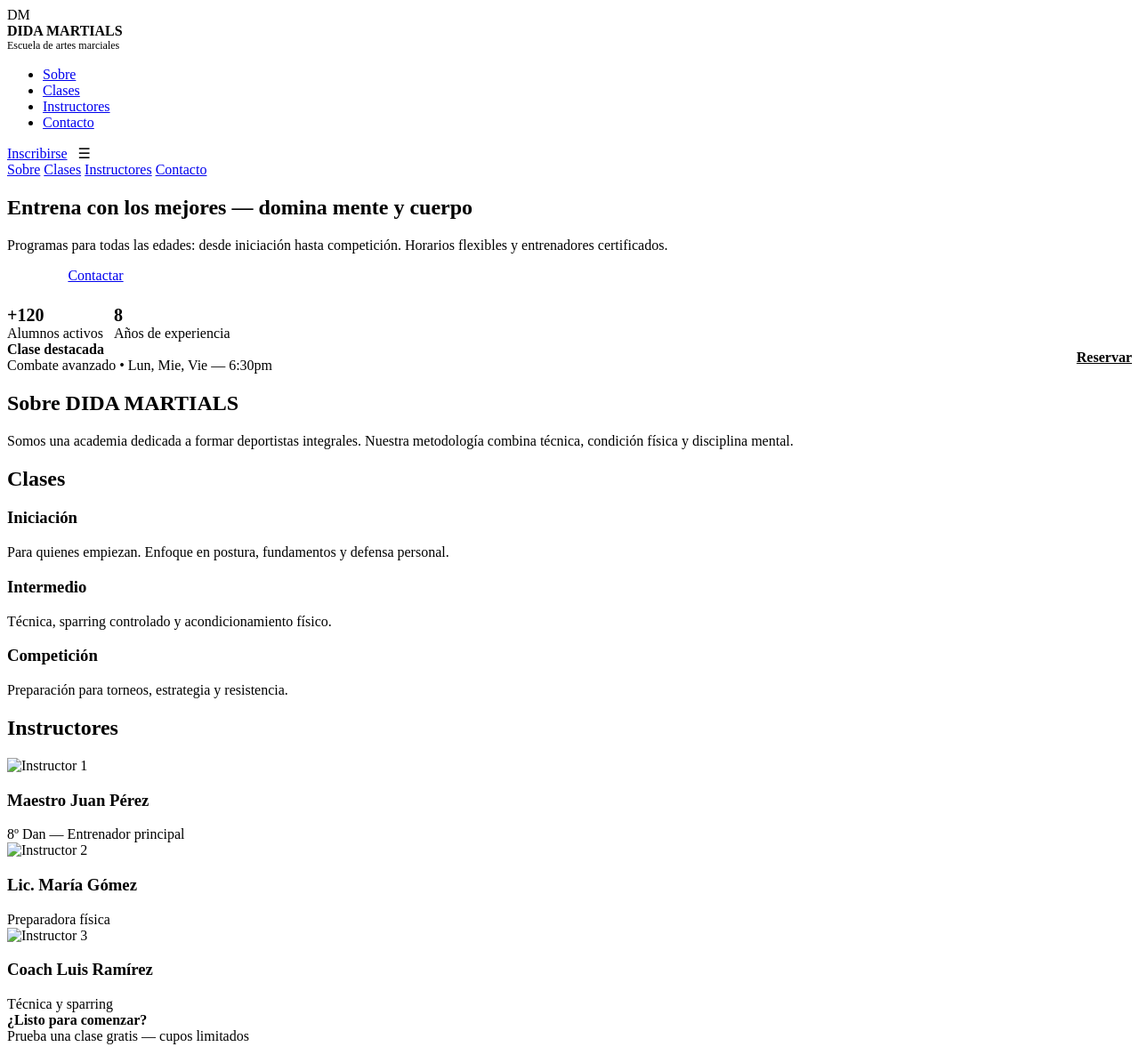
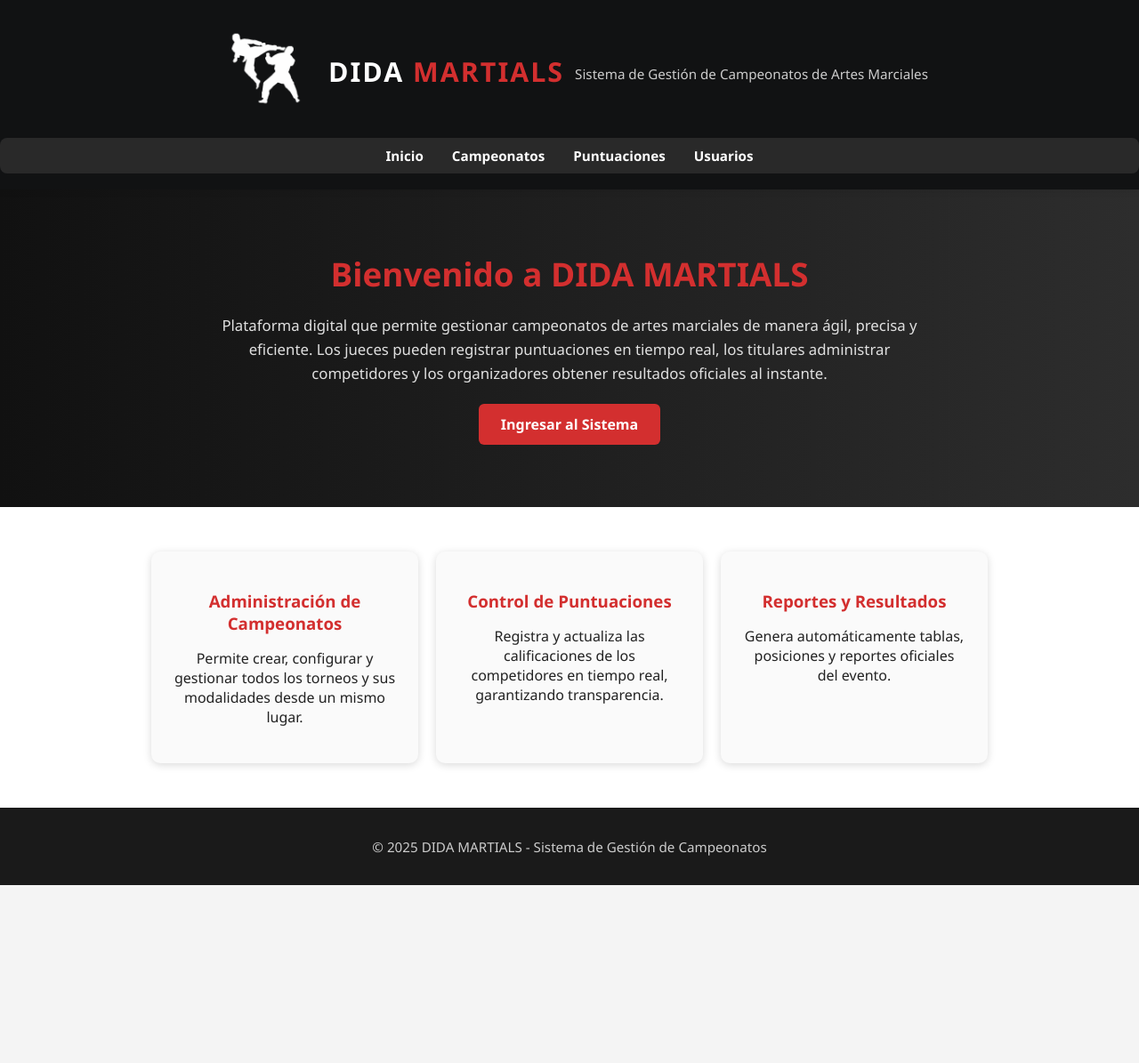
Before and after one commit to andres08070/proyectos_plataformas, a plain HTML site: page Frontend proyecto/HTML/index.html in a window 1280 px wide. Shown: the top 1195 px of the page at 89% size. After the commit the page ends 995 px from the top, so only its background shows below. Drawn offline with Linux system fonts and the light colour scheme.

Commit message:
modificacion, html, css y carpeta img

```diff
--- a/Frontend proyecto/CSS/style.css
+++ b/Frontend proyecto/CSS/style.css
@@ -1,78 +1,300 @@
+/* ===== ESTILOS GENERALES ===== */
 :root{
-  --bg:#0f1724;
-  --card:#0b1220;
-  --accent:#e63946;
-  --muted:#94a3b8;
-  --glass: rgba(255,255,255,0.04);
-  --radius:16px;
+  --bg-dark:#111213;
+  --brand:#d32f2f;
+  --muted:#ccc;
+  --muted-2:#e0e0e0;
+  --card-bg:#fafafa;
+  --shadow: 0 2px 10px rgba(0,0,0,0.15);
+  --radius:10px;
   --maxw:1100px;
-  --gap:24px;
-  font-family: 'Inter', system-ui, -apple-system, 'Segoe UI', Roboto, 'Helvetica Neue', Arial;
+  --gap:20px;
+  font-family: 'Segoe UI', Tahoma, Geneva, Verdana, sans-serif;
 }
 
 *{box-sizing:border-box}
-body{margin:0;background:linear-gradient(180deg,var(--bg),#061022);color:#e6eef8;line-height:1.45}
-.container{max-width:var(--maxw);margin:0 auto;padding:32px}
-
-/* Header */
-header{backdrop-filter: blur(6px);position:sticky;top:0;z-index:40;background:linear-gradient(180deg, rgba(4,6,10,0.6), rgba(4,6,10,0.2));}
-.nav{display:flex;align-items:center;justify-content:space-between;gap:16px;padding:14px 24px}
-.brand{display:flex;align-items:center;gap:12px}
-.logo{width:44px;height:44px;border-radius:10px;background:linear-gradient(135deg,#1f2937,var(--accent));display:flex;align-items:center;justify-content:center;font-weight:800}
-nav ul{display:flex;gap:18px;list-style:none;margin:0;padding:0}
-nav a{color:var(--muted);text-decoration:none;font-weight:600}
-.cta{background:var(--accent);color:white;padding:10px 14px;border-radius:10px;text-decoration:none;font-weight:700}
-
-/* Hero */
-.hero{display:grid;grid-template-columns:1fr 420px;gap:32px;align-items:center;padding:56px 0}
-.hero-left h1{font-size:36px;margin:0 0 12px}
-.hero-left p{color:var(--muted);margin:0 0 18px}
-.hero-actions{display:flex;gap:12px}
-.btn{display:inline-block;padding:12px 16px;border-radius:10px;text-decoration:none;font-weight:700}
-.btn.outline{border:1px solid rgba(255,255,255,0.08);background:transparent;color:var(--muted)}
-
-.card{background:linear-gradient(180deg, rgba(255,255,255,0.02), rgba(255,255,255,0.01));padding:18px;border-radius:16px;box-shadow:0 6px 18px rgba(2,6,23,0.6)}
-.hero-card{height:380px;display:flex;flex-direction:column;gap:12px}
-.hero-card .media{flex:1;border-radius:12px;background:url('hero-placeholder.jpg') center/cover no-repeat}
-.stat-row{display:flex;gap:8px;justify-content:space-between;color:var(--muted);font-size:14px}
-
-/* Sections */
-section{padding:48px 0}
-h2{margin:0 0 18px;font-size:22px}
-.grid{display:grid;grid-template-columns:repeat(3,1fr);gap:18px}
-.instructor{padding:14px;border-radius:12px;background:var(--card)}
-.instructor img{width:100%;height:160px;object-fit:cover;border-radius:10px;margin-bottom:10px}
-.instructor h3{margin:0 0 6px}
-.muted{color:var(--muted)}
-
-/* CTA full width */
-.big-cta{display:flex;align-items:center;justify-content:space-between;padding:22px;border-radius:14px;background:linear-gradient(90deg, rgba(230,57,70,0.06), rgba(15,23,36,0.3));}
-
-footer{padding:28px 0;color:var(--muted)}
-.footer-row{display:flex;justify-content:space-between;align-items:center;flex-wrap:wrap;gap:12px}
-
-/* Contact */
-.contact{display:flex;gap:12px;flex-wrap:wrap}
-.contact form{flex:1;min-width:240px}
-.contact input{width:100%;padding:10px;margin:6px 0;border-radius:10px;border:1px solid rgba(255,255,255,0.04);background:transparent;color:inherit}
-.contact label{display:block;margin-top:8px}
-
-/* Responsive */
-@media (max-width:1000px){
-  .hero{grid-template-columns:1fr;}
-  .grid{grid-template-columns:repeat(2,1fr)}
-}
-@media (max-width:640px){
-  nav ul{display:none}
-  .nav{padding:12px}
-  .container{padding:18px}
-  .grid{grid-template-columns:1fr}
-  .hero-card{height:260px}
+body {
+    margin: 0;
+    background-color: #f4f4f4;
+    color: #222;
+    -webkit-font-smoothing:antialiased;
+    -moz-osx-font-smoothing:grayscale;
 }
 
-/* Mobile nav button */
-.hamburger{display:none;width:44px;height:44px;border-radius:10px;background:var(--glass);align-items:center;justify-content:center}
-@media (max-width:640px){.hamburger{display:flex}}
-.mobile-menu{display:none;padding:12px;background:var(--card);border-radius:12px;margin-top:8px}
-.mobile-menu.show{display:block}
-.mobile-menu a{display:block;padding:8px 0;color:var(--muted);text-decoration:none}
+.container{
+  max-width:var(--maxw);
+  margin:0 auto;
+  padding:0 20px;
+}
+
+/* ===== ENCABEZADO ===== */
+header {
+    background-color: var(--bg-dark);
+    color: white;
+    padding: 18px 0;
+    text-align: center;
+    position: sticky;
+    top: 0;
+    z-index: 50;
+    box-shadow: 0 2px 8px rgba(0,0,0,0.08);
+}
+
+.logo{
+  display:flex;
+  align-items:center;
+  justify-content:center;
+  gap:12px;
+  flex-wrap:wrap;
+}
+.logo h1{ margin: 0; font-size: 1.9rem; letter-spacing: 2px; }
+.logo span{ color: var(--brand); font-weight: 700; }
+.logo p{ margin: 4px 0 0; font-size: 0.95rem; color: var(--muted); }
+
+/* ===== MENÚ ===== */
+nav{
+  margin-top:12px;
+}
+
+nav ul {
+    list-style: none;
+    padding: 0;
+    margin: 0;
+    display: flex;
+    justify-content: center;
+    background-color: #292929;
+    border-radius: 8px;
+    overflow: hidden;
+}
+
+nav ul li {
+    margin: 0;
+}
+
+nav ul li a {
+    color: white;
+    text-decoration: none;
+    font-weight: 700;
+    padding: 10px 16px;
+    display: block;
+    transition: background-color 0.25s ease, color 0.25s ease;
+    font-size: 0.95rem;
+}
+
+nav ul li a:hover {
+    background-color: var(--brand);
+    color: #fff;
+}
+
+nav ul li a.active{
+  background: linear-gradient(90deg, rgba(211,47,47,0.12), rgba(211,47,47,0.06));
+  color: var(--brand);
+}
+
+.menu-toggle{
+  display:none;
+  position: absolute;
+  right: 20px;
+  top: 18px;
+  background: transparent;
+  border: none;
+  color: white;
+  font-size: 1.6rem;
+  cursor: pointer;
+}
+
+nav ul.mobile {
+  display: none;
+  flex-direction: column;
+  gap: 8px;
+  padding: 10px;
+}
+nav ul.mobile.show {
+  display:flex;
+}
+
+/* ===== SECCIÓN PRINCIPAL ===== */
+.hero {
+    text-align: center;
+    padding: 70px 20px;
+    background: linear-gradient(to right, #111, #2d2d2d);
+    color: white;
+}
+
+.hero .container{ max-width:1000px; }
+
+.hero h2 {
+    font-size: 2.3em;
+    color: var(--brand);
+    margin: 0 0 14px;
+}
+
+.hero p {
+    max-width: 800px;
+    margin: 20px auto;
+    line-height: 1.6;
+    color: var(--muted-2);
+    font-size: 1.05rem;
+}
+
+.btn {
+    display: inline-block;
+    background-color: var(--brand);
+    color: white;
+    text-decoration: none;
+    padding: 12px 25px;
+    border-radius: 6px;
+    font-weight: bold;
+    transition: background-color 0.25s ease, transform 0.12s ease;
+}
+
+.btn:hover {
+    background-color: #b71c1c;
+    transform: translateY(-3px);
+}
+
+/* ===== SECCIÓN DE TARJETAS ===== */
+.features {
+    display: flex;
+    flex-wrap: wrap;
+    justify-content: center;
+    padding: 50px 20px;
+    background-color: #fff;
+    gap: var(--gap);
+}
+
+.card {
+    background-color: var(--card-bg);
+    border-radius: var(--radius);
+    box-shadow: var(--shadow);
+    padding: 25px;
+    margin: 0;
+    width: 300px;
+    text-align: center;
+    transition: transform 0.25s ease;
+}
+
+.card:hover {
+    transform: translateY(-6px);
+}
+
+.card h3 {
+    color: var(--brand);
+    margin-bottom: 10px;
+}
+
+/* ===== PIE DE PÁGINA ===== */
+footer {
+    background-color: #1a1a1a;
+    color: var(--muted);
+    text-align: center;
+    padding: 18px 0;
+    font-size: 0.95em;
+}
+
+/* ===== RESPONSIVIDAD ===== */
+
+@media (max-width: 900px) {
+  .logo{   display: flex;
+        justify-content: flex-start;
+        padding-left: 20px;
+        flex-direction: column; }
+
+  header{ text-align:left; padding:14px 0; }
+
+  /* 🔹 Cambiar comportamiento del header en móviles */
+  header {
+    position: relative;
+    top: auto;
+    box-shadow: none; /* opcional: elimina sombra si no quieres que flote */
+  }
+
+  nav ul {
+    display: flex;
+    flex-direction: column;
+    align-items: center;
+  }
+
+  .menu-toggle{ display:block; }
+
+  /* 🔹 Ajustar posición del menú móvil (ya no bajo header fijo) */
+  nav ul.mobile {
+    position: relative;
+    top: 0;
+    right: 0;
+    width: 100%;
+    background: #1b1b1b;
+    border-radius: 10px;
+    box-shadow: 0 6px 16px rgba(0,0,0,0.3);
+    margin-top: 10px;
+  }
+
+  .hero {
+    padding: 48px 16px;
+  }
+
+  .hero h2 {
+    font-size: 1.9rem;
+  }
+
+  .hero p {
+    font-size: 1rem;
+  }
+
+  .features {
+    gap: 16px;
+  }
+}
+
+@media (max-width: 600px) {
+  .logo h1{ font-size:1.2rem; }
+  .logo p{ font-size:0.85rem; }
+
+  .hero {
+    padding: 32px 12px;
+  }
+
+  .hero h2 {
+    font-size: 1.4rem;
+  }
+
+  .hero p {
+    max-width: 100%;
+    margin: 12px auto;
+    font-size: 0.95rem;
+  }
+
+  .btn {
+    width: 100%;
+    padding: 12px;
+    border-radius: 8px;
+  }
+
+  .features {
+    display: grid;
+    grid-template-columns: 1fr;
+    padding: 28px 12px;
+  }
+
+  .card {
+    width: 100%;
+  }
+
+  footer{ font-size:0.85rem; padding:16px 8px; }
+
+  /* 🔹 Ajuste final del menú móvil */
+  nav ul.mobile {
+    right: 12px;
+    left: 12px;
+    width: auto;
+    position: relative;
+    margin-top: 10px;
+  }
+}
+
+.small-muted{ color:var(--muted); font-size:0.95rem; }
+
+nav ul li a:focus,
+.btn:focus{
+  outline: 3px solid rgba(211,47,47,0.18);
+  outline-offset: 3px;
+}
--- a/Frontend proyecto/HTML/index.html
+++ b/Frontend proyecto/HTML/index.html
@@ -1,170 +1,57 @@
-<!doctype html>
+<!DOCTYPE html>
 <html lang="es">
 <head>
-  <meta charset="utf-8" />
-  <meta name="viewport" content="width=device-width,initial-scale=1" />
-  <title>DIDA MARTIALS — Sitio</title>
-  <link rel="preconnect" href="https://fonts.googleapis.com">
-  <link rel="preconnect" href="https://fonts.gstatic.com" crossorigin>
-  <link href="https://fonts.googleapis.com/css2?family=Inter:wght@300;400;600;700;800&display=swap" rel="stylesheet">
-  <link rel="stylesheet" href="styles.css">
+    <meta charset="UTF-8">
+    <meta name="viewport" content="width=device-width, initial-scale=1.0">
+    <title>DIDA MARTIALS | Sistema de Gestión de Campeonatos</title>
+    <link rel="stylesheet" href="/CSS/style.css">
 </head>
 <body>
+  <main>
     <header>
-    <div class="container nav">
-      <div class="brand">
-        <div class="logo">DM</div>
-        <div>
-          <div style="font-weight:800">DIDA MARTIALS</div>
-          <div style="font-size:12px;color:var(--muted)">Escuela de artes marciales</div>
+        <div class="logo">
+            <a class="" href="index.html"><img href="index.html" src="/IMGS/logo didamartials.png" width="120"></a>
+            <h1>DIDA <span>MARTIALS</span></h1>
+            <p>Sistema de Gestión de Campeonatos de Artes Marciales</p>
         </div>
-      </div>
-
         <nav>
             <ul>
-          <li><a href="#about">Sobre</a></li>
-          <li><a href="#classes">Clases</a></li>
-          <li><a href="#instructors">Instructores</a></li>
-          <li><a href="#contact">Contacto</a></li>
+                <li><a href="#">Inicio</a></li>
+                <li><a href="#">Campeonatos</a></li>
+                <li><a href="#">Puntuaciones</a></li>
+                <li><a href="#">Usuarios</a></li>
             </ul>
         </nav>
-
-      <div style="display:flex;align-items:center;gap:12px">
-        <a class="cta" href="#signup">Inscribirse</a>
-        <div class="hamburger" id="hambBtn">☰</div>
-      </div>
-    </div>
-    <div class="container">
-      <div class="mobile-menu" id="mobileMenu">
-        <a href="#about">Sobre</a>
-        <a href="#classes">Clases</a>
-        <a href="#instructors">Instructores</a>
-        <a href="#contact">Contacto</a>
-      </div>
-    </div>
     </header>
 
-  <main class="container">
     <section class="hero">
-      <div class="hero-left">
-        <h1>Entrena con los mejores — domina mente y cuerpo</h1>
-        <p class="muted">Programas para todas las edades: desde iniciación hasta competición. Horarios flexibles y entrenadores certificados.</p>
-        <div class="hero-actions">
-          <a class="btn" href="#classes" style="background:var(--accent);color:white">Ver clases</a>
-          <a class="btn outline" href="#contact">Contactar</a>
-        </div>
+        <h2>Bienvenido a DIDA MARTIALS</h2>
+        <p>
+            Plataforma digital que permite gestionar campeonatos de artes marciales de manera ágil, precisa y eficiente.
+            Los jueces pueden registrar puntuaciones en tiempo real, los titulares administrar competidores y
+            los organizadores obtener resultados oficiales al instante.
+        </p>
+        <a href="#" class="btn">Ingresar al Sistema</a>
+    </section>
 
-        <div style="margin-top:24px;display:flex;gap:12px">
+    <section class="features">
         <div class="card">
-            <div style="font-weight:700;font-size:20px">+120</div>
-            <div class="muted">Alumnos activos</div>
+            <h3>Administración de Campeonatos</h3>
+            <p>Permite crear, configurar y gestionar todos los torneos y sus modalidades desde un mismo lugar.</p>
         </div>
         <div class="card">
-            <div style="font-weight:700;font-size:20px">8</div>
-            <div class="muted">Años de experiencia</div>
-          </div>
-        </div>
-      </div>
-
-      <aside class="hero-card card">
-        <div class="media" aria-hidden="true"></div>
-        <div style="display:flex;justify-content:space-between;align-items:center">
-          <div>
-            <div style="font-weight:700">Clase destacada</div>
-            <div class="muted">Combate avanzado • Lun, Mie, Vie — 6:30pm</div>
-          </div>
-          <a class="btn" href="#signup" style="background:rgba(255,255,255,0.06);color:var(--accent);font-weight:800">Reservar</a>
-        </div>
-      </aside>
-    </section>
-
-    <section id="about">
-      <h2>Sobre DIDA MARTIALS</h2>
-      <p class="muted">Somos una academia dedicada a formar deportistas integrales. Nuestra metodología combina técnica, condición física y disciplina mental.</p>
-    </section>
-
-    <section id="classes">
-      <h2>Clases</h2>
-      <div class="grid">
-        <div class="card">
-          <h3>Iniciación</h3>
-          <p class="muted">Para quienes empiezan. Enfoque en postura, fundamentos y defensa personal.</p>
+            <h3>Control de Puntuaciones</h3>
+            <p>Registra y actualiza las calificaciones de los competidores en tiempo real, garantizando transparencia.</p>
         </div>
         <div class="card">
-          <h3>Intermedio</h3>
-          <p class="muted">Técnica, sparring controlado y acondicionamiento físico.</p>
-        </div>
-        <div class="card">
-          <h3>Competición</h3>
-          <p class="muted">Preparación para torneos, estrategia y resistencia.</p>
-        </div>
-      </div>
-    </section>
-
-    <section id="instructors">
-      <h2>Instructores</h2>
-      <div class="grid">
-        <div class="instructor card">
-          <img src="instr1.jpg" alt="Instructor 1">
-          <h3>Maestro Juan Pérez</h3>
-          <div class="muted">8º Dan — Entrenador principal</div>
-        </div>
-        <div class="instructor card">
-          <img src="instr2.jpg" alt="Instructor 2">
-          <h3>Lic. María Gómez</h3>
-          <div class="muted">Preparadora física</div>
-        </div>
-        <div class="instructor card">
-          <img src="instr3.jpg" alt="Instructor 3">
-          <h3>Coach Luis Ramírez</h3>
-          <div class="muted">Técnica y sparring</div>
-        </div>
-      </div>
-    </section>
-
-    <section>
-      <div class="big-cta card">
-        <div>
-          <div style="font-weight:800">¿Listo para comenzar?</div>
-          <div class="muted">Prueba una clase gratis — cupos limitados</div>
-        </div>
-        <div>
-          <a class="btn" href="#signup" style="background:var(--accent);color:white">Reservar ahora</a>
-        </div>
-      </div>
-    </section>
-
-    <section id="contact">
-      <h2>Contacto</h2>
-      <div class="card contact">
-        <div>
-          <p class="muted">Dirección: Calle Falsa 123 • Ciudad</p>
-          <p class="muted">Tel: +57 300 000 0000</p>
-          <p class="muted">Email: contacto@didamartials.example</p>
-        </div>
-        <form onsubmit="event.preventDefault();alert('Formulario simulado: enviar datos al servidor');">
-          <label class="muted">Nombre</label>
-          <input required>
-          <label class="muted">Correo</label>
-          <input required type="email">
-          <button class="btn" style="background:var(--accent);color:white">Enviar</button>
-        </form>
+            <h3>Reportes y Resultados</h3>
+            <p>Genera automáticamente tablas, posiciones y reportes oficiales del evento.</p>
         </div>
     </section>
   </main>
 
-  <footer class="container">
-    <div class="footer-row">
-      <div>© DIDA MARTIALS — Todos los derechos reservados</div>
-      <div class="muted">Síguenos en redes</div>
-    </div>
+    <footer>
+        <p>© 2025 DIDA MARTIALS - Sistema de Gestión de Campeonatos</p>
     </footer>
-
-  <script>
-    // Mobile menu toggle
-    const hamb = document.getElementById('hambBtn');
-    const menu = document.getElementById('mobileMenu');
-    hamb && hamb.addEventListener('click', ()=> menu.classList.toggle('show'))
-  </script>
 </body>
 </html>
```
Also changed, not shown: Frontend proyecto/IMGS/logo didamartials.png (added). Lines whose indentation alone changed are shown as unchanged.
